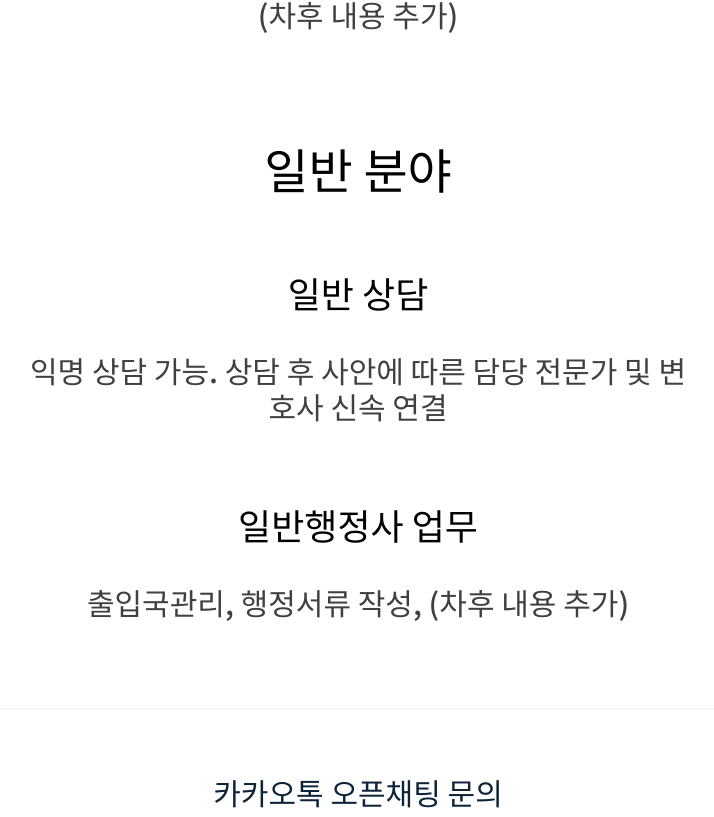
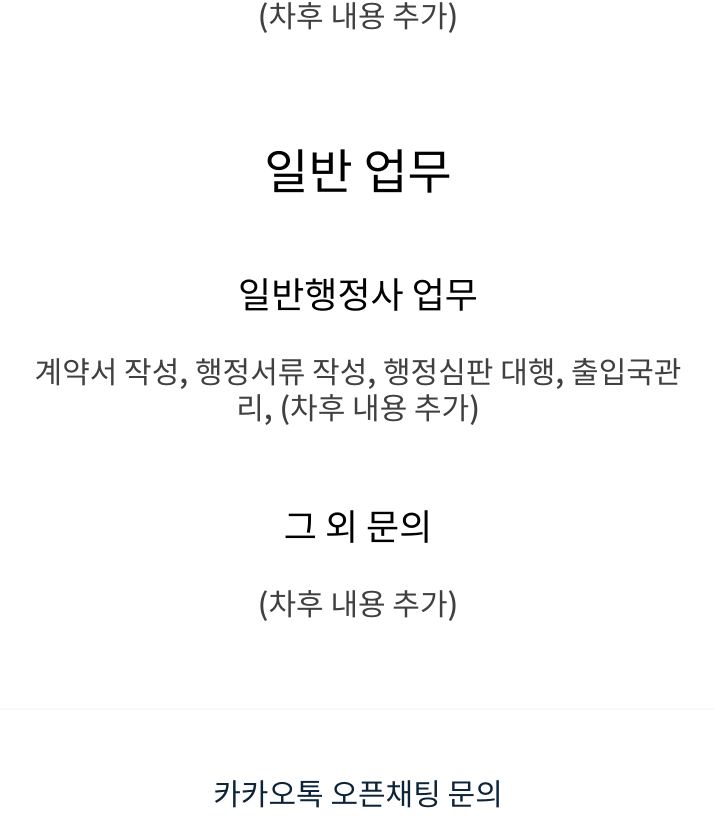
Before and after one commit to vibap00/Portfolio, a Next.js app: page /projects in a window 1280 px wide. Shown: the part 624-1441 px from the top of the page, without its empty margins (282-996 px from the left). Built offline with nearby package versions, Linux system fonts and the light colour scheme.

Commit message:
text change

```diff
--- a/pages/projects/index.jsx
+++ b/pages/projects/index.jsx
@@ -20,16 +20,15 @@ const expertiseSubfieldData = [
 
 const expertiseSubfieldData2 = [
 	{
-	  id: 2,
-	  name: '일반 상담',
-	  description: '익명 상담 가능. 상담 후 사안에 따른 담당 전문가 및 변호사 신속 연결',
+		id: 1,
+		name: '일반행정사 업무',
+		description: '계약서 작성, 행정서류 작성, 행정심판 대행, 출입국관리, (차후 내용 추가)',
 	},
 	{
-		id: 1,
-		name: '일반행정사 업무',
-		description: '출입국관리, 행정서류 작성, (차후 내용 추가)',
-	},
-	// Add more subfields as needed...
+		id: 2,
+		name: '그 외 문의',
+		description: '(차후 내용 추가)',
+	  },
   ];
 
 
@@ -62,7 +61,7 @@ function Index() {
 		  ))}
 
 		<div className="mt-28">
-		  <h2 className="text-4xl md:text-5xl lg:text-5xl text-center"> 일반 분야 </h2>
+		  <h2 className="text-4xl md:text-5xl lg:text-5xl text-center"> 일반 업무 </h2>
 
 		{expertiseSubfieldData2.map((subfield) => (
   			<div key={subfield.id} className="text-center">
```
